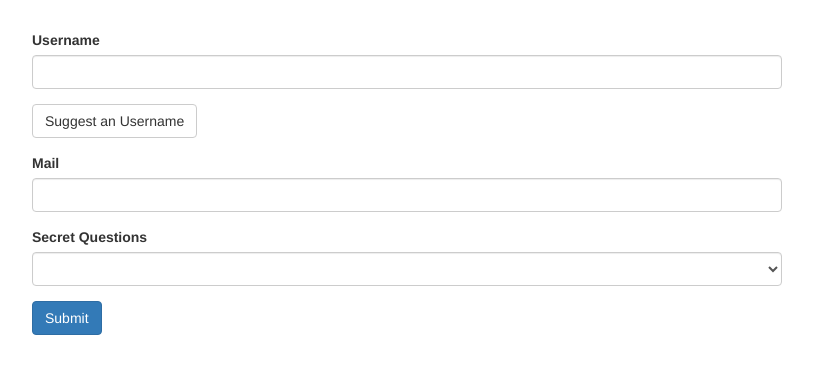
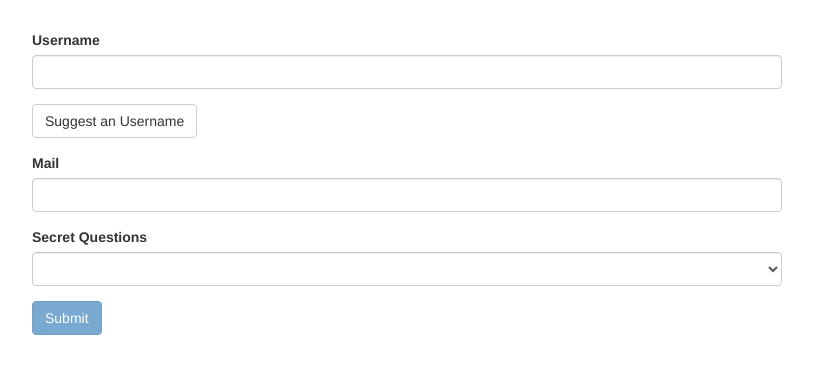
Before and after one commit to gaetanBloch/angular-forms-td, an Angular app: page / in a window 1280 px wide. Shown: the top 374 px of the page, without its empty margins (233-1046 px from the left). Built offline with nearby package versions, Linux system fonts and the light colour scheme.

Commit message:
Used the form valid / invalid state to style the inputs and disable the submit button

```diff
--- a/src/app/app.component.css
+++ b/src/app/app.component.css
@@ -5,3 +5,7 @@
 .btn-default {
   margin-bottom: 15px;
 }
+
+input.ng-invalid.ng-touched {
+  border: 1px solid red;
+}
--- a/src/app/app.component.html
+++ b/src/app/app.component.html
@@ -32,7 +32,7 @@
             <option value="teacher">Your first teacher?</option>
           </select>
         </div>
-        <button class="btn btn-primary" type="submit">Submit</button>
+        <button class="btn btn-primary" type="submit" [disabled]="!form.valid">Submit</button>
       </form>
     </div>
   </div>
```
